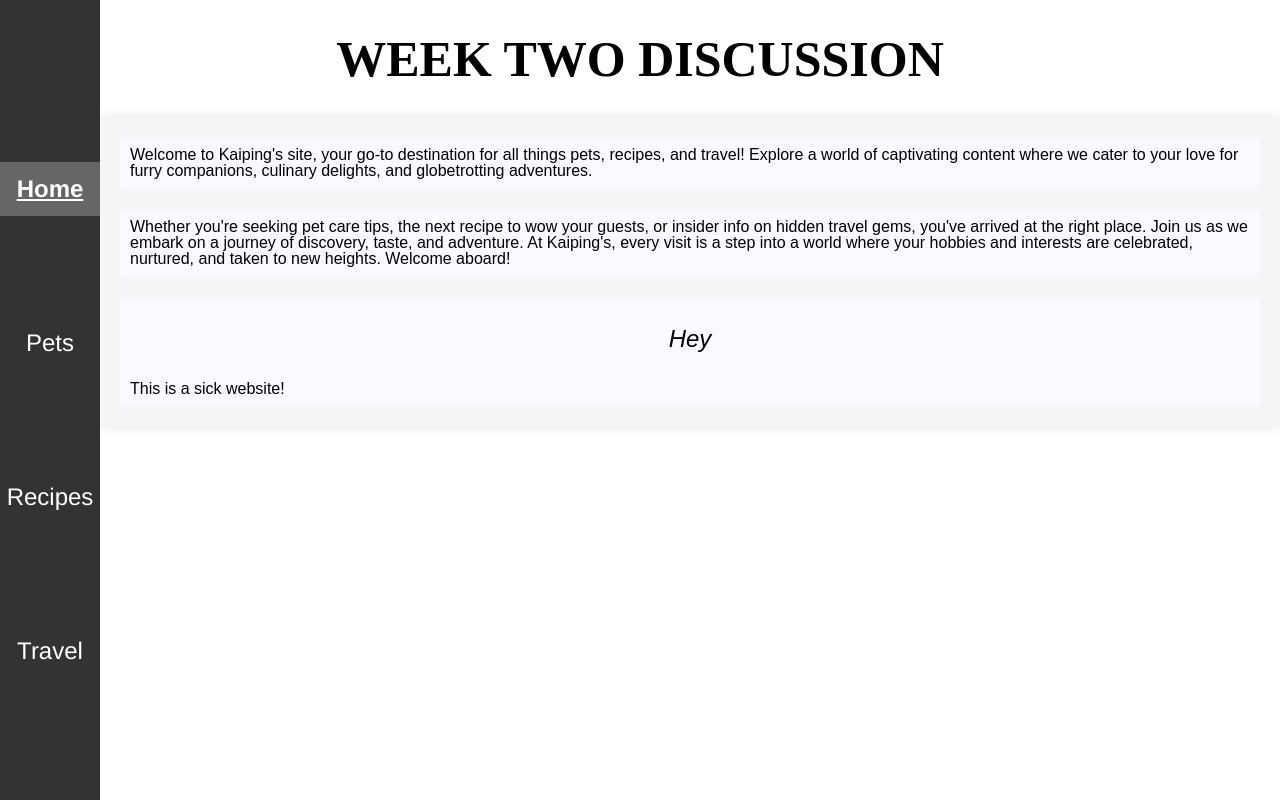
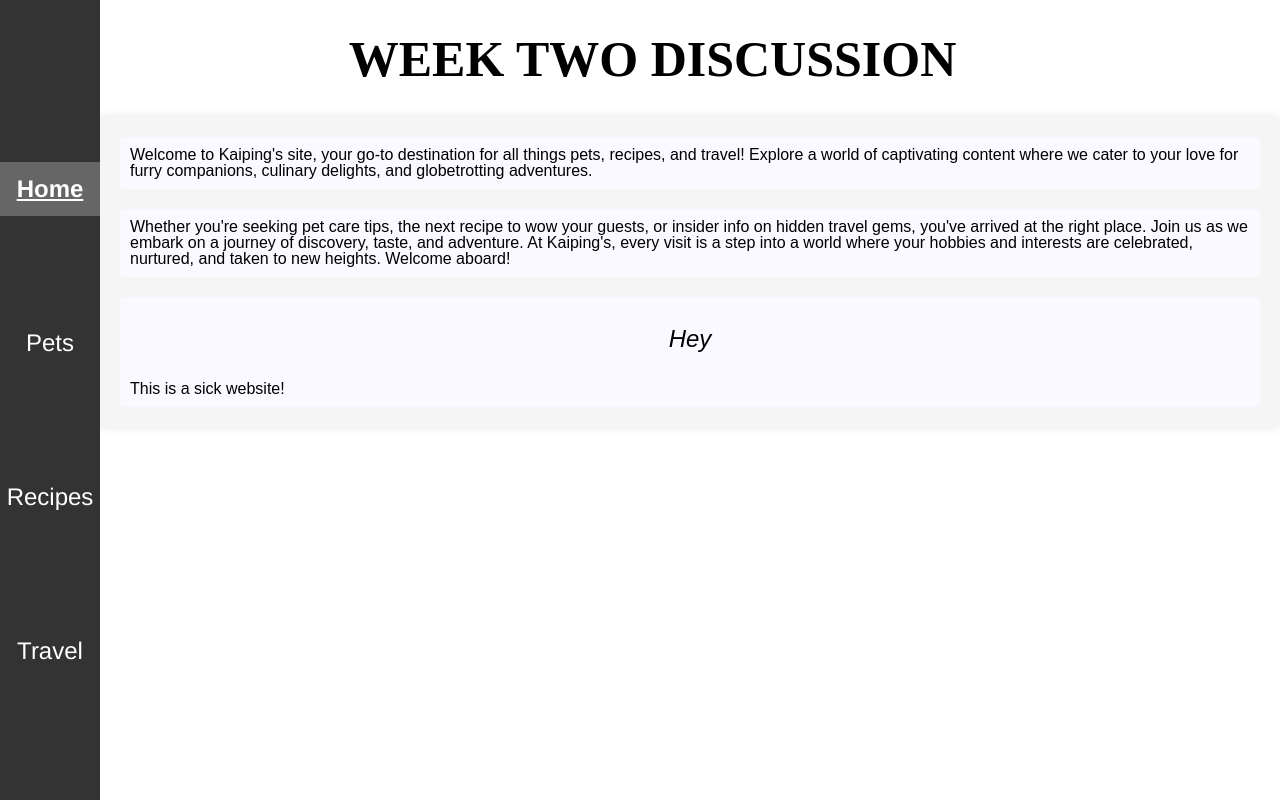
Before and after one commit to kaipinglu709/ccp_desktop_w24, a plain HTML site: page index.html in a window 1280 px wide. Drawn offline with Linux system fonts and the light colour scheme.

Commit message:
final commit 2

```diff
--- a/css/style.css
+++ b/css/style.css
@@ -254,4 +254,7 @@ main ul li::before {
     .grid-discussion img, .grid-discussion video {
         height: 200px;
     }
+    h1 {
+        margin-left: 25px;
+    }
 }
```
